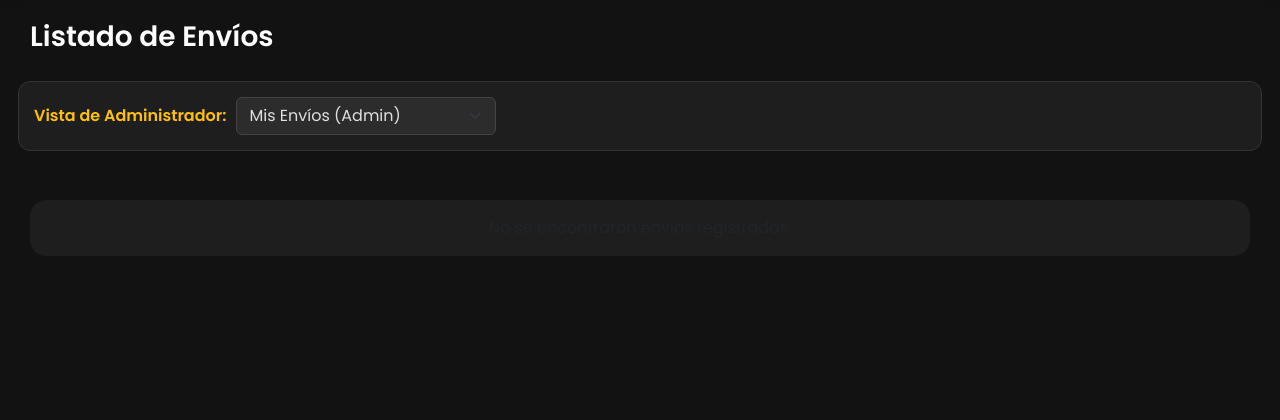
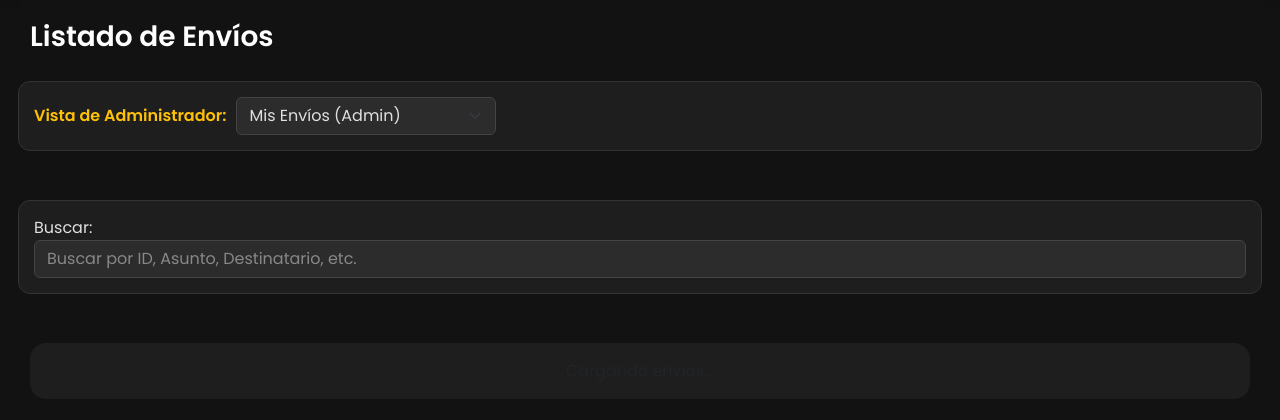
Before and after one commit to davikormz/gestion-placas-web, a Flask app: page /envios in a window 1280 px wide. Shown: the part 167-587 px from the top of the page. Run offline with Flask 3, Linux system fonts and the light colour scheme; the visitor is signed in with stand-in values (Sample User, id 1); data that the repository does not hold is empty.

Commit message:
busqueda implementacion

```diff
--- a/templates/envios.html
+++ b/templates/envios.html
@@ -7,7 +7,6 @@
     <link href="https://cdn.jsdelivr.net/npm/bootstrap@5.3.0-alpha1/dist/css/bootstrap.min.css" rel="stylesheet">
     <link href="https://fonts.googleapis.com/css2?family=Poppins:wght@400;600&display=swap" rel="stylesheet">
 
-    <!-- 1. PASAMOS EL ROL DE FLASK A JAVASCRIPT -->
     <script>
         const currentUserRole = '{{ current_user_role | default("proveedor") }}';
     </script>
@@ -213,7 +212,36 @@
             line-height: 1;
         }
 
-        /* --- NUEVOS ESTILOS PARA EL FILTRO DE ADMIN --- */
+        /* --- ESTILOS PARA FILTROS Y BUSCADOR --- */
+        .form-select-dark {
+            background-color: #2c2c2c;
+            color: #e0e0e0;
+            border: 1px solid #444;
+        }
+        .form-select-dark:focus {
+            background-color: #3a3a3a;
+            color: #e0e0e0;
+            border-color: #FFC107;
+            box-shadow: 0 0 0 0.25rem rgba(255,193,7,.25);
+        }
+
+        /* Input de búsqueda dark */
+        .form-control-dark {
+            background-color: #2c2c2c;
+            color: #e0e0e0;
+            border: 1px solid #444;
+        }
+        .form-control-dark::placeholder {
+            color: #888;
+        }
+        .form-control-dark:focus {
+            background-color: #3a3a3a;
+            color: #e0e0e0;
+            border-color: #FFC107;
+            box-shadow: 0 0 0 0.25rem rgba(255,193,7,.25);
+        }
+
+        /* Filtro de Admin */
         #admin-filter-container {
             background-color: #1e1e1e;
             padding: 15px;
@@ -226,18 +254,15 @@
             margin-right: 10px;
             color: #FFC107;
         }
-        .form-select-dark {
-            background-color: #2c2c2c;
-            color: #e0e0e0;
-            border: 1px solid #444;
+
+        /* */
+        #search-container {
+            background-color: #1e1e1e;
+            padding: 15px;
+            border-radius: 12px;
+            margin-bottom: 25px;
+            border: 1px solid #333;
         }
-        .form-select-dark:focus {
-            background-color: #3a3a3a;
-            color: #e0e0e0;
-            border-color: #FFC107;
-            box-shadow: 0 0 0 0.25rem rgba(255,193,7,.25);
-        }
-        /* --------------------------------------------- */
 
 
         /* --- RESPONSIVE --- */
@@ -274,19 +299,18 @@
                 text-align: center !important;
             }
 
-            /* Filtro de admin en móvil */
-            #admin-filter-container {
+            /* Filtros en móvil */
+            #admin-filter-container, #search-container {
                 display: flex;
                 flex-direction: column;
             }
-            #admin-filter-container label {
+            #admin-filter-container label, #search-container label {
                 margin-bottom: 8px;
             }
         }
     </style>
 </head>
 <body>
-    <!-- Cabecera con logo y bloque de logout -->
     <div class="header">
         <img src="/static/img/logo_negro_y_blanco.png" alt="Logo Amilgraf">
         <div>
@@ -305,7 +329,6 @@
         {% endif %}
     </div>
 
-    <!-- Contenido principal -->
     <div class="container-fluid">
         <div class="row mb-2">
             <div class="col-12">
@@ -313,10 +336,6 @@
             </div>
         </div>
 
-        <!--
-            2. NUEVO CONTENEDOR DE FILTRO
-            Este bloque solo se renderizará si el usuario es 'admin'
-        -->
         {% if current_user_role == 'admin' %}
         <div class="row mb-4">
             <div class="col-12" id="admin-filter-container">
@@ -325,18 +344,24 @@
                     <select class="form-select form-select-dark w-auto" id="admin-proveedor-filter">
                         <option value="default">Mis Envíos (Admin)</option>
                         <option value="all">Ver Todos los Proveedores</option>
-                        <!-- Lista de proveedores se cargará aquí -->
-                    </select>
+                        </select>
                 </div>
             </div>
         </div>
         {% endif %}
-        <!-- FIN DEL CONTENEDOR DE FILTRO -->
+        <div class="row mb-4">
+            <div class="col-12" id="search-container">
+                 <label for="search-input" class="form-label mb-0 me-2">Buscar:</label>
+                 <input type="search" class="form-control form-control-dark" id="search-input" placeholder="Buscar por ID, Asunto, Destinatario, etc.">
+            </div>
+        </div>
 
+        <div id="no-results-message" class="card" style="display: none;">
+            <div class="card-body text-center">
+                No se encontraron envíos que coincidan con la búsqueda.
+            </div>
+        </div>
 
-        <!--
-            CONTENEDOR DEL ACORDEÓN
-        -->
         <div id="accordion-container">
             <div class="card">
                 <div class="card-body text-center" id="accordion-loading-message">
@@ -347,7 +372,6 @@
 
     </div>
 
-    <!-- Scripts -->
     <script src="https://cdn.jsdelivr.net/npm/bootstrap@5.3.0-alpha1/dist/js/bootstrap.bundle.min.js"></script>
     <script>
         // Formateador de moneda (Soles Peruanos)
@@ -368,6 +392,12 @@
                         Cargando envíos...
                     </div>
                 </div>`;
+
+            // const searchInput = document.getElementById('search-input');
+            const noResultsMsg = document.getElementById('no-results-message');
+            if (searchInput) searchInput.value = '';
+            if (noResultsMsg) noResultsMsg.style.display = 'none';
+
 
             let apiUrl = '/api/envios';
 
@@ -487,7 +517,7 @@
                                 <div class="accordion-button-summary">
                                     <span class="summary-item total">Total: <strong>${totalMes}</strong></span>
                                     <span class="summary-item pagado">Pagado: <strong>${totalPagado}</strong></span>
-                                    <span class="summary-item pendiente">Pendiente: <strong>${totalPendiente}</strong></span>
+                                    <span class="summary-item pendiente"><strong>${totalPendiente}</strong></span>
                                 </div>
                             </button>
                         </h2>
@@ -532,7 +562,7 @@
             }
         }
 
-        // --- 4. NUEVA FUNCIÓN PARA CARGAR EL FILTRO DE ADMIN ---
+        // --- 4. FUNCIÓN PARA CARGAR EL FILTRO DE ADMIN ---
         async function loadAdminFilter() {
             if (currentUserRole !== 'admin') {
                 return; // Si no es admin, no hace nada
@@ -568,11 +598,66 @@
             }
         }
 
+        // --- 5. NUEVA FUNCIÓN: CONFIGURAR EL FILTRO DE BÚSQUEDA ---
+        function setupSearchFilter() {
+            const searchInput = document.getElementById('search-input');
+            const noResultsMessage = document.getElementById('no-results-message');
+            const accordionContainer = document.getElementById('accordion-container');
 
-        // --- 5. INICIALIZACIÓN DE LA PÁGINA ---
+            if (!searchInput) return;
+
+            searchInput.addEventListener('input', () => {
+                const searchTerm = searchInput.value.toLowerCase();
+                let totalMatchesFound = 0;
+
+                // Ocultamos el mensaje de "cargando" si aún estuviera visible
+                const loadingMsg = document.getElementById('accordion-loading-message');
+                if (loadingMsg) loadingMsg.style.display = 'none';
+
+                // 1. Iterar sobre cada item de acordeón (cada mes)
+                const accordionItems = accordionContainer.querySelectorAll('.accordion-item');
+
+                accordionItems.forEach(item => {
+                    let itemHasVisibleRows = false;
+                    const rows = item.querySelectorAll('tbody tr');
+
+                    // 2. Iterar sobre cada fila (<tr>) dentro del item
+                    rows.forEach(row => {
+                        const rowText = row.textContent.toLowerCase();
+                        if (rowText.includes(searchTerm)) {
+                            row.style.display = ''; // Mostrar fila
+                            itemHasVisibleRows = true;
+                        } else {
+                            row.style.display = 'none'; // Ocultar fila
+                        }
+                    });
+
+                    // 3. Mostrar u ocultar el item de acordeón completo
+                    if (itemHasVisibleRows) {
+                        item.style.display = ''; // Mostrar mes
+                        totalMatchesFound++;
+                    } else {
+                        item.style.display = 'none'; // Ocultar mes
+                    }
+                });
+
+                // 4. Mostrar u ocultar el mensaje de "No Resultados"
+                if (totalMatchesFound === 0 && accordionItems.length > 0) {
+                    noResultsMessage.style.display = 'block';
+                } else {
+                    noResultsMessage.style.display = 'none';
+                }
+            });
+        }
+
+
+        // --- 6. INICIALIZACIÓN DE LA PÁGINA (Actualizado) ---
         document.addEventListener('DOMContentLoaded', () => {
             // Carga inicial de envíos (con el filtro por defecto)
             loadEnvios('default');
+
+            // Configuramos el listener del buscador
+            setupSearchFilter();
 
             // Si es admin, carga el filtro Y añade el listener
             if (currentUserRole === 'admin') {
```
